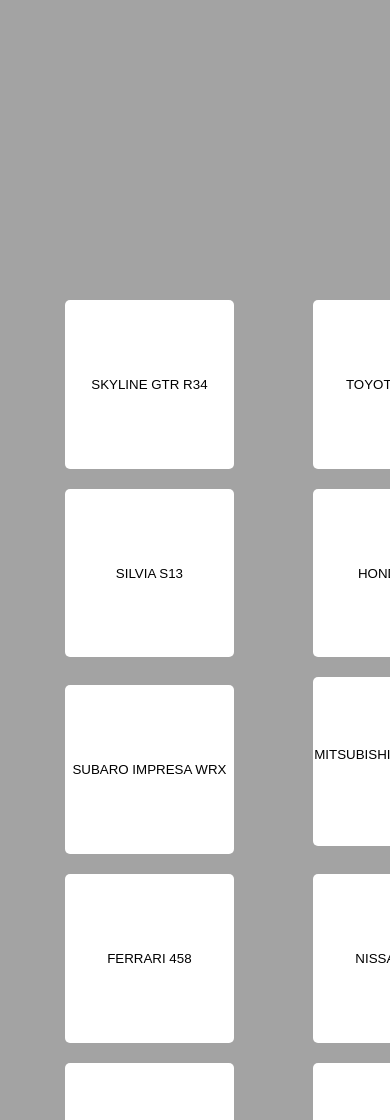
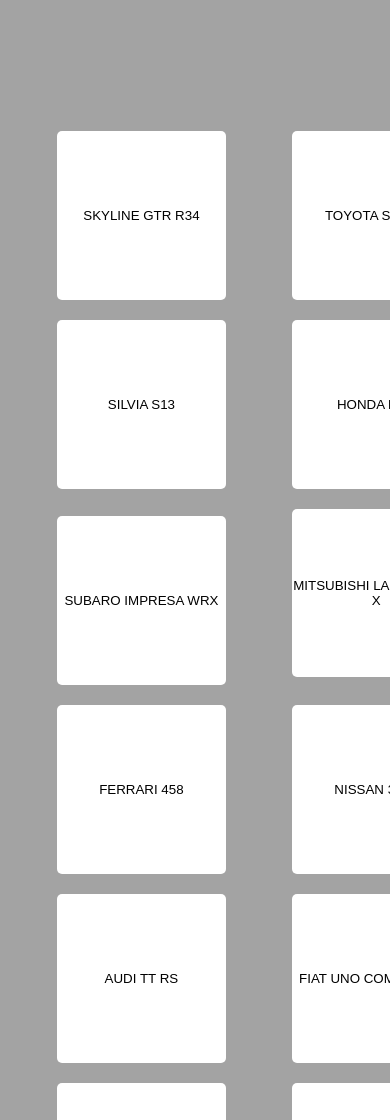
Before and after one commit to ALISSONBORGESRIBEIRO/GARAGEM-DOS-SONHOS-FC-, a plain HTML site: page index.html in a window 390 px wide. Shown: the part 880-2000 px from the top of the page. Drawn offline with Linux system fonts and the light colour scheme.

Commit message:
Add files via upload

```diff
--- a/css/style.css
+++ b/css/style.css
@@ -56,7 +56,7 @@ body {
 }
 
 .lista {
-    margin-left: 0px;
+    margin: 5px;
 }
 
 .button {
@@ -64,7 +64,7 @@ body {
     width: 50vh;
     height: 20vh;
     margin: 10px;
-    margin-left: 70px;
+    margin-left: 80px;
     border: 0;
     border-radius: 5px;
     cursor: pointer;
@@ -101,7 +101,7 @@ body {
     }
 
     .listacontainer {
-        height: 320vh;
+        height: 280vh;
         width: 100vh;
     }
 
@@ -109,7 +109,7 @@ body {
 
         width: 20vh;
         margin: 10px;
-        margin-left: 65px;
+        margin-left: 52px;
         border: 0;
         border-radius: 5px;
         cursor: pointer;
```
